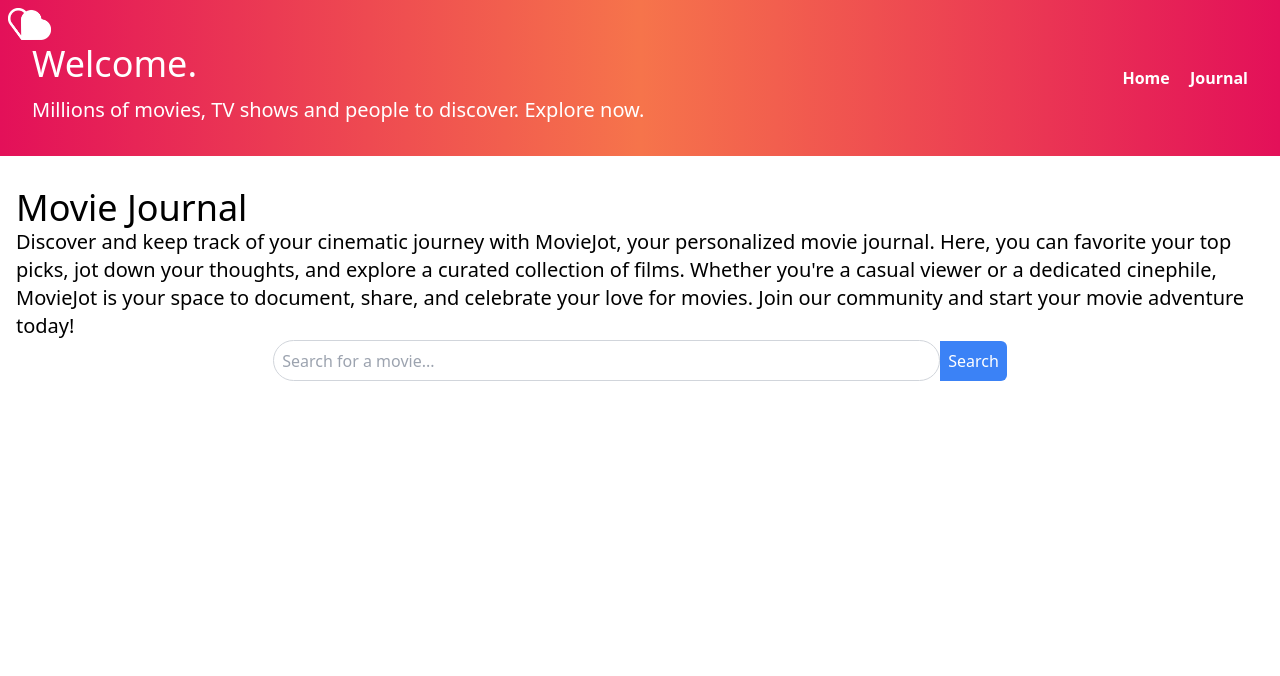
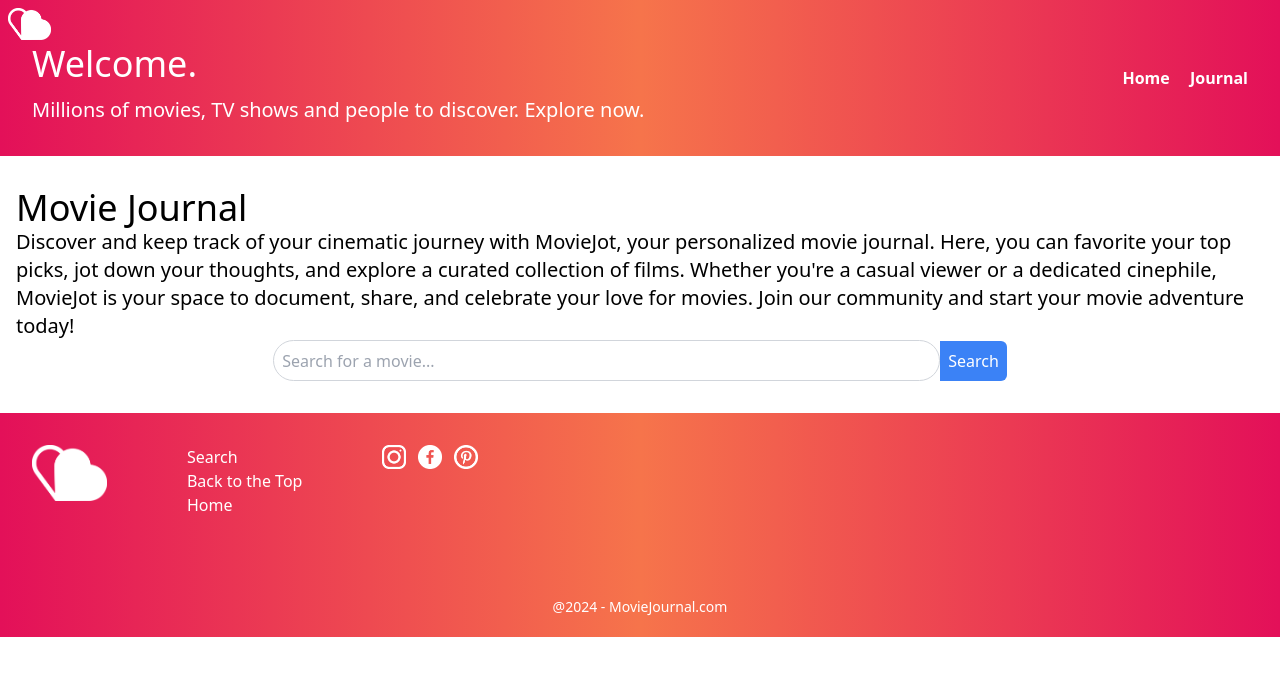
Before and after one commit to natakamm/My_Movie_Diary, a website built with Parcel: page index.html in a window 1280 px wide. Built offline with nearby package versions, Linux system fonts and the light colour scheme; no server answers.

Commit message:
Added footer to the home page

```diff
--- a/index.html
+++ b/index.html
@@ -63,6 +63,36 @@
             <!-- Movie cards will be appended here by JavaScript -->
         </section>
     </main>
+
+    <footer class="bg-gradient-to-r" style="
+            background-image: linear-gradient(90deg, #e31059, #f6744b, #e31059);
+            width: 100%;
+          ">
+        <div class="flex justify-center sm:justify-start gap-20 p-8 pb-20 flex-wrap">
+            <figure>
+                <img src="./src/images/Logo White.png" class="h-14" alt="logo" />
+            </figure>
+            <ul class="text-white text-center sm:text-left">
+                <li><a href="#">Search</a></li>
+                <li><a href="#">Back to the Top</a></li>
+                <li><a href="#">Home</a></li>
+            </ul>
+            <div class="flex gap-3">
+                <figure>
+                    <img src="./src/images/Instagran.png" class="h-6" alt="Instagram" />
+                </figure>
+                <figure>
+                    <img src="./src/images/Facebook.png" class="h-6" alt="facebook" />
+                </figure>
+                <figure>
+                    <img src="./src/images/Pinterest.png" class="h-6" alt="pinterest" />
+                </figure>
+            </div>
+        </div>
+        <div class="text-center pb-5 text-sm text-white">
+            <p>@2024 - MovieJournal.com</p>
+        </div>
+    </footer>
 </body>
 
 </html>
```
